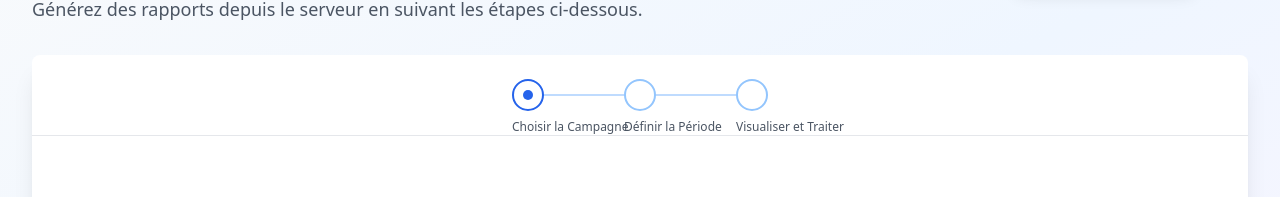
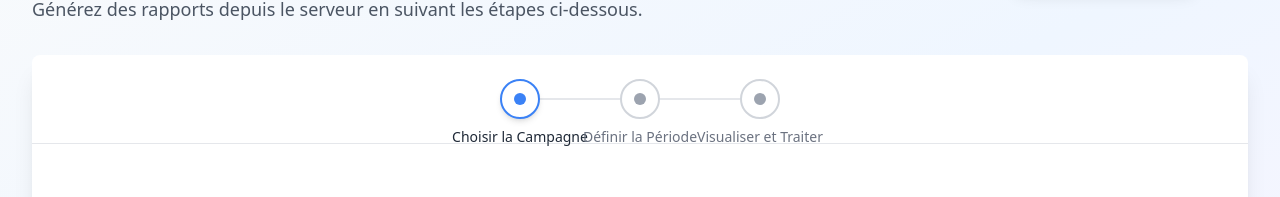
Before and after one commit to EmeryGBODO/Reorganizer_csv, a React (Vite) app in the folder Frontend/: page / in a window 1280 px wide. Shown: the part 146-343 px from the top of the page. Built offline with nearby package versions, Linux system fonts and the light colour scheme; no server answers.

Commit message:
Apport de modifications au frontend 3

```diff
--- a/Frontend/src/components/Stepper.tsx
+++ b/Frontend/src/components/Stepper.tsx
@@ -15,41 +15,48 @@ const Stepper: React.FC<StepperProps> = ({ steps, currentStep }) => {
   const currentStepIndex = steps.findIndex(s => s.id === currentStep);
 
   return (
-    <nav aria-label="Progress">
-      <ol role="list" className="flex items-center">
-        {steps.map((step, stepIdx) => (
-          <li key={step.title} className={`relative ${stepIdx !== steps.length - 1 ? 'pr-8 sm:pr-20' : ''}`}>
-            {stepIdx < currentStepIndex ? (
-              <>
+    <nav aria-label="Progress" className="px-4">
+      <ol className="flex items-center justify-center">
+        {steps.map((step, stepIdx) => {
+          const isCompleted = stepIdx < currentStepIndex;
+          const isCurrent = stepIdx === currentStepIndex;
+          const isLast = stepIdx === steps.length - 1;
+
+          return (
+            <li key={step.id} className={`relative ${!isLast ? 'pr-8 sm:pr-20' : ''}`}>
+              {!isLast && (
                 <div className="absolute inset-0 flex items-center" aria-hidden="true">
-                  <div className="h-0.5 w-full bg-blue-400" />
+                  <div className={`h-0.5 w-full transition-all duration-500 ${
+                    isCompleted ? 'bg-gradient-to-r from-blue-500 to-blue-600' : 'bg-gray-200'
+                  }`} />
                 </div>
-                <div className="relative flex h-8 w-8 items-center justify-center bg-blue-600 rounded-full">
-                  <CheckCircle className="h-5 w-5 text-white" aria-hidden="true" />
+              )}
+
+              <div className="relative flex flex-col items-center">
+                <div className={`flex h-10 w-10 items-center justify-center rounded-full transition-all duration-300 ${
+                  isCompleted
+                    ? 'bg-gradient-to-r from-blue-500 to-blue-600 shadow-lg'
+                    : isCurrent
+                    ? 'bg-white border-2 border-blue-500 shadow-md'
+                    : 'bg-white border-2 border-gray-300'
+                }`}>
+                  {isCompleted ? (
+                    <CheckCircle className="h-6 w-6 text-white" />
+                  ) : (
+                    <span className={`h-3 w-3 rounded-full transition-all duration-300 ${
+                      isCurrent ? 'bg-blue-500' : 'bg-gray-400'
+                    }`} />
+                  )}
                 </div>
-              </>
-            ) : stepIdx === currentStepIndex ? (
-              <>
-                <div className="absolute inset-0 flex items-center" aria-hidden="true">
-                  <div className="h-0.5 w-full bg-blue-200" />
-                </div>
-                <div className="relative flex h-8 w-8 items-center justify-center bg-white border-2 border-blue-600 rounded-full" aria-current="step">
-                  <span className="h-2.5 w-2.5 bg-blue-600 rounded-full" aria-hidden="true" />
-                </div>
-              </>
-            ) : (
-              <>
-                <div className="absolute inset-0 flex items-center" aria-hidden="true">
-                  <div className="h-0.5 w-full bg-blue-200" />
-                </div>
-                <div className="group relative flex h-8 w-8 items-center justify-center bg-white border-2 border-blue-300 rounded-full">
-                  <span className="h-2.5 w-2.5 bg-transparent rounded-full" aria-hidden="true" />
-                </div>
-              </>
-            )}
-            <span className="absolute top-10 w-max text-center text-xs text-gray-600">{step.title}</span>
-          </li>
-        ))}
+                <span className={`absolute top-12 w-max text-center text-sm transition-colors duration-300 ${
+                  isCompleted || isCurrent ? 'text-gray-800 font-medium' : 'text-gray-500'
+                }`}>
+                  {step.title}
+                </span>
+              </div>
+            </li>
+          );
+        })}
       </ol>
     </nav>
   );
--- a/Frontend/src/pages/EndUserPage.tsx
+++ b/Frontend/src/pages/EndUserPage.tsx
@@ -263,7 +263,7 @@ const EndUserPage: React.FC = () => {
               <ChevronLeft className="h-4 w-4 mr-1" /> Retour
             </button>
             <h3 className="text-2xl font-semibold text-gray-800 mb-2 text-center">Générer depuis le Serveur</h3>
-            <p className="text-gray-600 mb-6 text-center">Pour la campagne : <strong className="text-purple-600">{selectedCampaign?.name}</strong></p>
+            <p className="text-gray-600 mb-6 text-center">Pour la campagne : <strong className="text-purple-400">{selectedCampaign?.name}</strong></p>
             <div className="p-6 border border-gray-200 rounded-lg flex flex-col items-center justify-center text-center hover:shadow-lg transition-shadow space-y-4 max-w-lg mx-auto">
               <div className="w-full space-y-3">
                   <label className="block text-sm font-medium text-gray-700 text-left">
@@ -339,7 +339,7 @@ const EndUserPage: React.FC = () => {
             </div>
           </div>
         );
-      default:y
+      default:
         return null;
     }
   };
--- a/Frontend/src/pages/ImportPage.tsx
+++ b/Frontend/src/pages/ImportPage.tsx
@@ -39,8 +39,8 @@ const ImportPage: React.FC = () => {
     const [fullData, setFullData] = useState<DataRow[]>([]);
     const [headers, setHeaders] = useState<string[]>([]);
     const [selectedFile, setSelectedFile] = useState<File | null>(null);
-    const [isConverting,setIsConverting] = useState<Boolean>(false);
-    const [uploadState, setUploadState] = useState<UploadState>({isUploading:false, success:false, error:"", progress:0})
+    const [isConverting,setIsConverting] = useState<boolean>(false);
+    const [uploadState, setUploadState] = useState<UploadState>({isUploading:false, success:false, error:null, progress:0})
     const navigate = useNavigate();
 
     useEffect(() => {
```
